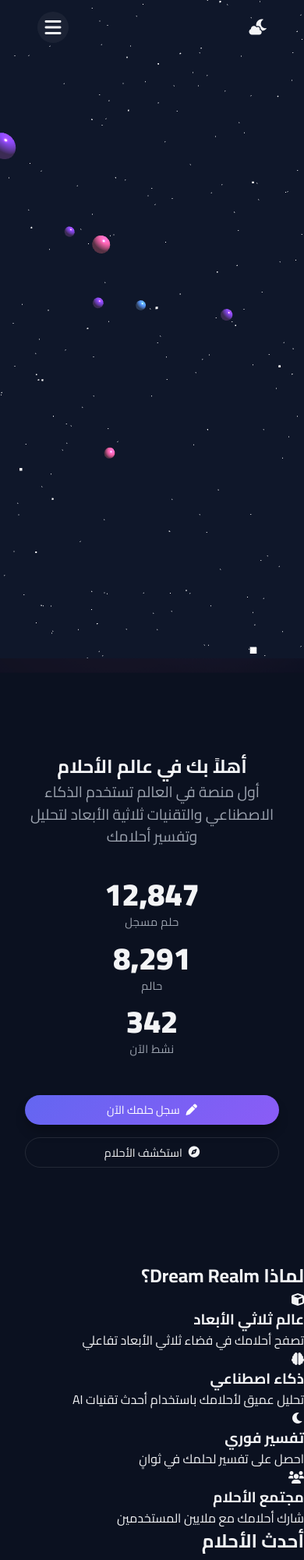
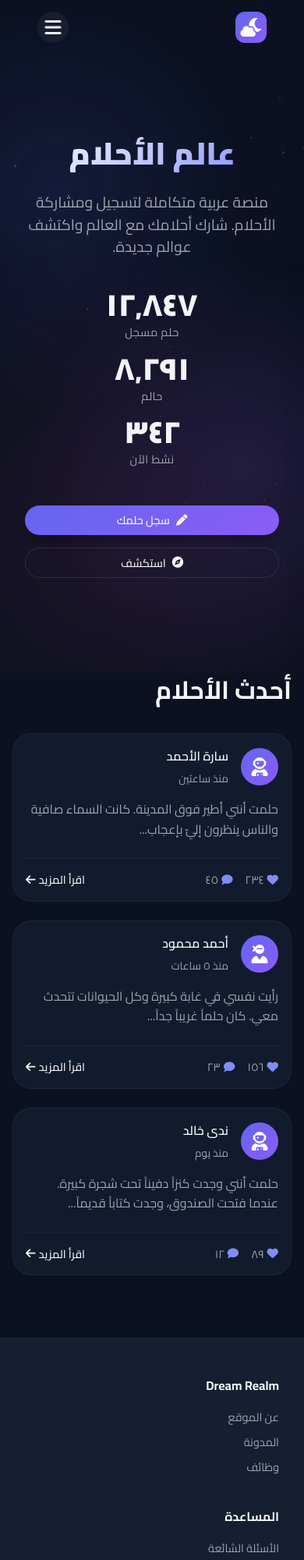
Before and after one commit to kareemreda612/DreamRealm, a plain HTML site: page index.html in a window 390 px wide. Shown: the top 2000 px of the page at 78% size. Drawn offline with nearby package versions, Linux system fonts and the light colour scheme; animation ran at ten frames a second.

Commit message:
Update SEO tags and restructure HTML layout

```diff
--- a/index.html
+++ b/index.html
@@ -5,54 +5,37 @@
     <meta name="viewport" content="width=device-width, initial-scale=1.0">
     <title>Dream Realm | عالم الأحلام</title>
 
-    <!-- SEO Meta Tags -->
-    <meta name="description" content="أول عالم افتراضي لتسجيل وتحليل الأحلام بتقنية ثلاثية الأبعاد">
-    <meta name="keywords" content="أحلام, ذكاء اصطناعي, ثلاثي الأبعاد, تفسير أحلام">
+    <!-- SEO -->
+    <meta name="description" content="أول منصة عربية لتسجيل ومشاركة الأحلام بتصميم عصري">
+    <meta name="keywords" content="أحلام, تفسير أحلام, مجتمع أحلام">
     <meta name="author" content="Dream Realm">
 
-    <!-- Open Graph for Social Media -->
-    <meta property="og:title" content="Dream Realm - عالم الأحلام">
-    <meta property="og:description" content="ادخل عالم أحلامك الخاص">
-    <meta property="og:type" content="website">
-    <meta property="og:image" content="assets/images/og-image.jpg">
-
-    <!-- Font Awesome Icons -->
+    <!-- Fonts -->
+    <link href="https://fonts.googleapis.com/css2?family=Cairo:wght@300;400;500;600;700;800;900&display=swap" rel="stylesheet">
     <link rel="stylesheet" href="https://cdnjs.cloudflare.com/ajax/libs/font-awesome/6.0.0/css/all.min.css">
-
-    <!-- Google Fonts - Arabic Font -->
-    <link href="https://fonts.googleapis.com/css2?family=Cairo:wght@300;400;600;700;900&display=swap" rel="stylesheet">
-
-    <!-- Three.js for 3D -->
-    <script src="https://cdnjs.cloudflare.com/ajax/libs/three.js/r128/three.min.js"></script>
 
     <!-- Main CSS -->
     <link rel="stylesheet" href="assets/css/style.css">
 </head>
 <body>
-    <!-- 3D Canvas Container -->
-    <div id="canvas-container"></div>
+    <!-- Particles Container -->
+    <div id="particles"></div>
 
-    <!-- Loading Screen -->
-    <div class="loading-screen" id="loadingScreen">
-        <div class="loader"></div>
-        <p>جاري فتح بوابة الأحلام...</p>
-    </div>
-
-    <!-- Main Content -->
-    <div class="main-content" id="mainContent" style="display: none;">
     <!-- Header -->
-        <header class="glass-header">
+    <header id="header">
         <div class="header-container">
             <div class="logo">
+                <div class="logo-icon">
                     <i class="fas fa-cloud-moon"></i>
+                </div>
                 <span>Dream Realm</span>
             </div>
 
             <nav class="nav-menu">
-                    <a href="index.html" class="active">الرئيسية</a>
-                    <a href="pages/explore.html">استكشف</a>
-                    <a href="pages/profile.html">ملفي</a>
-                    <a href="pages/dream.html">سجل حلم</a>
+                <a href="index.html" class="nav-link active">الرئيسية</a>
+                <a href="pages/explore.html" class="nav-link">استكشف</a>
+                <a href="pages/profile.html" class="nav-link">ملفي</a>
+                <a href="pages/dream.html" class="nav-link">سجل حلم</a>
             </nav>
 
             <div class="user-actions">
@@ -66,88 +49,194 @@
         </div>
     </header>
 
-        <!-- Hero Section -->
+    <!-- Mobile Sidebar -->
+    <div class="mobile-sidebar" id="mobileSidebar">
+        <div class="sidebar-header">
+            <div class="sidebar-logo">
+                <i class="fas fa-cloud-moon"></i>
+                <span>Dream Realm</span>
+            </div>
+            <button class="close-sidebar" id="closeSidebar">
+                <i class="fas fa-times"></i>
+            </button>
+        </div>
+        <nav class="sidebar-nav">
+            <a href="index.html" class="active">الرئيسية</a>
+            <a href="pages/explore.html">استكشف</a>
+            <a href="pages/profile.html">ملفي</a>
+            <a href="pages/dream.html">سجل حلم</a>
+            <div class="sidebar-user">
+                <a href="pages/login.html" class="btn btn-outline">دخول</a>
+                <a href="pages/register.html" class="btn btn-primary">انضم</a>
+            </div>
+        </nav>
+    </div>
+    <div class="overlay" id="overlay"></div>
+
+    <!-- Main Content -->
+    <main>
         <section class="hero">
             <div class="hero-content">
-                <h1 class="glitch-text" data-text="أهلاً بك في عالم الأحلام">
-                    أهلاً بك في <span class="gradient-text">عالم الأحلام</span>
+                <h1 class="hero-title">
+                    عالم الأحلام
                 </h1>
-                <p class="hero-description">أول منصة في العالم تستخدم الذكاء الاصطناعي والتقنيات ثلاثية الأبعاد لتحليل وتفسير أحلامك</p>
+                <p class="hero-description">
+                    منصة عربية متكاملة لتسجيل ومشاركة الأحلام. شارك أحلامك مع العالم واكتشف عوالم جديدة.
+                </p>
 
                 <div class="hero-stats">
                     <div class="stat-item">
-                        <div class="stat-number" id="totalDreams">0</div>
+                        <div class="stat-number" id="totalDreams">١٢٬٨٤٧</div>
                         <div class="stat-label">حلم مسجل</div>
                     </div>
                     <div class="stat-item">
-                        <div class="stat-number" id="totalUsers">0</div>
+                        <div class="stat-number" id="totalUsers">٨٬٢٩١</div>
                         <div class="stat-label">حالم</div>
                     </div>
                     <div class="stat-item">
-                        <div class="stat-number" id="activeNow">0</div>
+                        <div class="stat-number" id="activeNow">٣٤٢</div>
                         <div class="stat-label">نشط الآن</div>
                     </div>
                 </div>
 
                 <div class="hero-buttons">
-                    <a href="pages/dream.html" class="btn btn-primary btn-large">
-                        <i class="fas fa-pen"></i> سجل حلمك الآن
+                    <a href="pages/dream.html" class="btn btn-primary">
+                        <i class="fas fa-pen"></i> سجل حلمك
                     </a>
-                    <a href="pages/explore.html" class="btn btn-outline btn-large">
-                        <i class="fas fa-compass"></i> استكشف الأحلام
+                    <a href="pages/explore.html" class="btn btn-outline">
+                        <i class="fas fa-compass"></i> استكشف
                     </a>
                 </div>
             </div>
         </section>
 
-        <!-- Features Section -->
-        <section class="features">
-            <h2 class="section-title">لماذا <span class="gradient-text">Dream Realm</span>؟</h2>
+        <!-- Recent Dreams Section -->
+        <section class="container">
+            <h2 style="font-size: 2rem; margin-bottom: 1.5rem;">أحدث الأحلام</h2>
 
-            <div class="features-grid">
-                <div class="feature-card">
-                    <div class="feature-icon">
-                        <i class="fas fa-cube"></i>
+            <div class="dreams-grid" id="recentDreams">
+                <!-- Dream Card 1 -->
+                <div class="dream-card">
+                    <div class="dream-card-header">
+                        <div class="dream-card-avatar">
+                            <i class="fas fa-user-astronaut"></i>
                         </div>
-                    <h3>عالم ثلاثي الأبعاد</h3>
-                    <p>تصفح أحلامك في فضاء ثلاثي الأبعاد تفاعلي</p>
+                        <div class="dream-card-info">
+                            <h3>سارة الأحمد</h3>
+                            <span>منذ ساعتين</span>
+                        </div>
+                    </div>
+                    <div class="dream-card-content">
+                        حلمت أنني أطير فوق المدينة. كانت السماء صافية والناس ينظرون إليّ بإعجاب...
+                    </div>
+                    <div class="dream-card-footer">
+                        <div class="dream-card-stats">
+                            <span class="dream-card-stat">
+                                <i class="fas fa-heart"></i> ٢٣٤
+                            </span>
+                            <span class="dream-card-stat">
+                                <i class="fas fa-comment"></i> ٤٥
+                            </span>
+                        </div>
+                        <a href="pages/dream.html?id=1" class="dream-card-link">
+                            اقرأ المزيد <i class="fas fa-arrow-left"></i>
+                        </a>
+                    </div>
                 </div>
 
-                <div class="feature-card">
-                    <div class="feature-icon">
-                        <i class="fas fa-brain"></i>
+                <!-- Dream Card 2 -->
+                <div class="dream-card">
+                    <div class="dream-card-header">
+                        <div class="dream-card-avatar">
+                            <i class="fas fa-user-ninja"></i>
                         </div>
-                    <h3>ذكاء اصطناعي</h3>
-                    <p>تحليل عميق لأحلامك باستخدام أحدث تقنيات AI</p>
+                        <div class="dream-card-info">
+                            <h3>أحمد محمود</h3>
+                            <span>منذ ٥ ساعات</span>
+                        </div>
+                    </div>
+                    <div class="dream-card-content">
+                        رأيت نفسي في غابة كبيرة وكل الحيوانات تتحدث معي. كان حلماً غريباً جداً...
+                    </div>
+                    <div class="dream-card-footer">
+                        <div class="dream-card-stats">
+                            <span class="dream-card-stat">
+                                <i class="fas fa-heart"></i> ١٥٦
+                            </span>
+                            <span class="dream-card-stat">
+                                <i class="fas fa-comment"></i> ٢٣
+                            </span>
+                        </div>
+                        <a href="pages/dream.html?id=2" class="dream-card-link">
+                            اقرأ المزيد <i class="fas fa-arrow-left"></i>
+                        </a>
+                    </div>
                 </div>
 
-                <div class="feature-card">
-                    <div class="feature-icon">
-                        <i class="fas fa-moon"></i>
+                <!-- Dream Card 3 -->
+                <div class="dream-card">
+                    <div class="dream-card-header">
+                        <div class="dream-card-avatar">
+                            <i class="fas fa-user-astronaut"></i>
                         </div>
-                    <h3>تفسير فوري</h3>
-                    <p>احصل على تفسير لحلمك في ثوانٍ</p>
+                        <div class="dream-card-info">
+                            <h3>ندى خالد</h3>
+                            <span>منذ يوم</span>
                         </div>
-
-                <div class="feature-card">
-                    <div class="feature-icon">
-                        <i class="fas fa-users"></i>
                     </div>
-                    <h3>مجتمع الأحلام</h3>
-                    <p>شارك أحلامك مع ملايين المستخدمين</p>
+                    <div class="dream-card-content">
+                        حلمت أنني وجدت كنزاً دفيناً تحت شجرة كبيرة. عندما فتحت الصندوق، وجدت كتاباً قديماً...
+                    </div>
+                    <div class="dream-card-footer">
+                        <div class="dream-card-stats">
+                            <span class="dream-card-stat">
+                                <i class="fas fa-heart"></i> ٨٩
+                            </span>
+                            <span class="dream-card-stat">
+                                <i class="fas fa-comment"></i> ١٢
+                            </span>
+                        </div>
+                        <a href="pages/dream.html?id=3" class="dream-card-link">
+                            اقرأ المزيد <i class="fas fa-arrow-left"></i>
+                        </a>
+                    </div>
                 </div>
             </div>
         </section>
+    </main>
 
-        <!-- Recent Dreams -->
-        <section class="recent-dreams">
-            <h2 class="section-title">أحدث <span class="gradient-text">الأحلام</span></h2>
-
-            <div class="dreams-grid" id="recentDreamsGrid">
-                <!-- Dreams will be loaded here -->
+    <!-- Footer -->
+    <footer>
+        <div class="footer-content">
+            <div class="footer-col">
+                <h4>Dream Realm</h4>
+                <ul>
+                    <li><a href="#">عن الموقع</a></li>
+                    <li><a href="#">المدونة</a></li>
+                    <li><a href="#">وظائف</a></li>
+                </ul>
             </div>
-        </section>
+            <div class="footer-col">
+                <h4>المساعدة</h4>
+                <ul>
+                    <li><a href="#">الأسئلة الشائعة</a></li>
+                    <li><a href="#">الدعم الفني</a></li>
+                    <li><a href="#">اتصل بنا</a></li>
+                </ul>
             </div>
+            <div class="footer-col">
+                <h4>القانونية</h4>
+                <ul>
+                    <li><a href="#">سياسة الخصوصية</a></li>
+                    <li><a href="#">شروط الاستخدام</a></li>
+                    <li><a href="#">ملفات تعريف الارتباط</a></li>
+                </ul>
+            </div>
+        </div>
+        <div class="footer-bottom">
+            <p>© 2025 Dream Realm - جميع الحقوق محفوظة</p>
+        </div>
+    </footer>
 
     <!-- Back to Top Button -->
     <button class="back-to-top" id="backToTop">
@@ -156,6 +245,38 @@
 
     <!-- Main JavaScript -->
     <script src="assets/js/main.js"></script>
-    <script src="assets/js/particles.js"></script>
+    <script>
+        // Initialize particles
+        function createParticles() {
+            const container = document.getElementById('particles');
+            for (let i = 0; i < 50; i++) {
+                const particle = document.createElement('div');
+                particle.style.cssText = `
+                    position: absolute;
+                    width: ${Math.random() * 3}px;
+                    height: ${Math.random() * 3}px;
+                    background: rgba(255, 255, 255, 0.5);
+                    border-radius: 50%;
+                    top: ${Math.random() * 100}%;
+                    left: ${Math.random() * 100}%;
+                    animation: float ${5 + Math.random() * 10}s linear infinite;
+                    opacity: ${Math.random() * 0.5};
+                `;
+                container.appendChild(particle);
+            }
+        }
+
+        // Add float animation
+        const style = document.createElement('style');
+        style.textContent = `
+            @keyframes float {
+                from { transform: translateY(0) translateX(0); }
+                to { transform: translateY(-100px) translateX(${Math.random() * 50}px); }
+            }
+        `;
+        document.head.appendChild(style);
+
+        createParticles();
+    </script>
 </body>
 </html>
```
Lines whose indentation alone changed are shown as unchanged.
